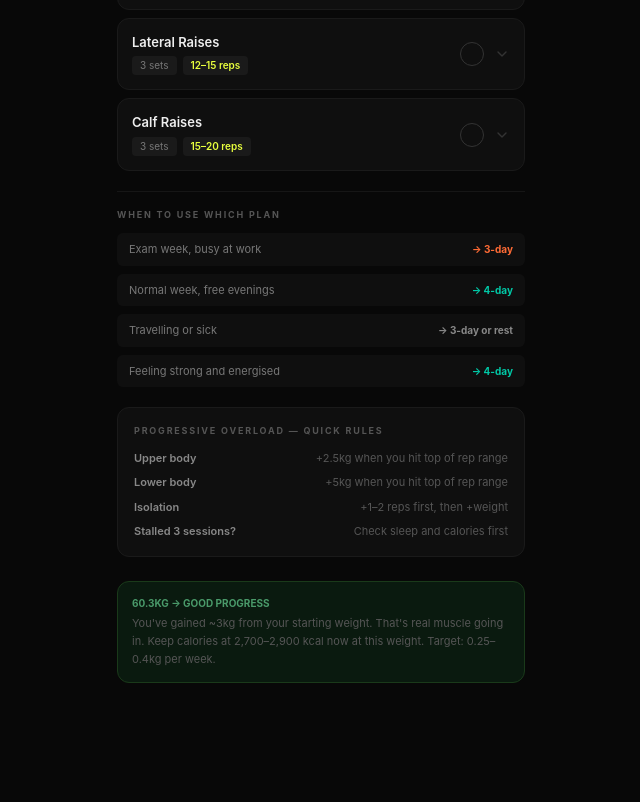
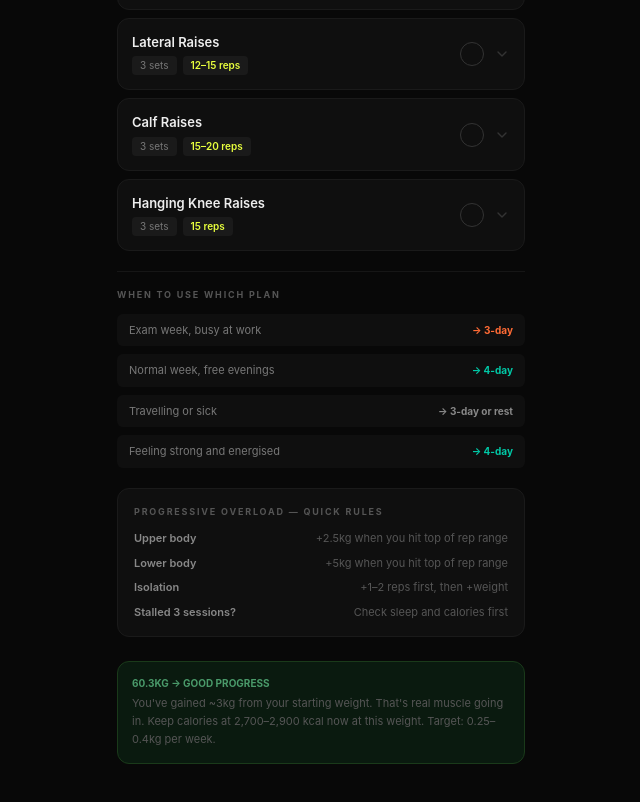
Before and after one commit to ddddami/lift, a React (Vite) app: page / in a window 1280 px wide. Shown: the part 924-1726 px from the top of the page, without its empty margins (319-959 px from the left). Built offline with nearby package versions, Linux system fonts and the light colour scheme.

Commit message:
feat: add core exercises to 3-day and 4-day plans

```diff
--- a/src/data/plans.ts
+++ b/src/data/plans.ts
@@ -45,6 +45,7 @@ export const plans: Record<string, Plan> = {
           { name: "Romanian Deadlift", sets: "3", reps: "10–12", note: "Slow down, feel hamstrings stretch. Don't rush this." },
           { name: "Lateral Raises", sets: "3", reps: "12–15", note: "Controlled. This is what makes shoulders WIDE. Never skip." },
           { name: "Calf Raises", sets: "3", reps: "15–20", note: "Slow up, hold at top, slow down." },
+          { name: "Hanging Knee Raises", sets: "3", reps: "15", note: "Core stability and lower abs." },
         ],
       },
       {
@@ -62,6 +63,7 @@ export const plans: Record<string, Plan> = {
           { name: "Face Pulls", sets: "3", reps: "15", note: "Rear delts = 3D shoulder look. Most guys skip this and wonder why shoulders look flat." },
           { name: "Barbell Curl", sets: "3", reps: "10–12", note: "Full range. No swinging." },
           { name: "Tricep Pushdown", sets: "3", reps: "10–12", note: "Triceps = 2/3 of your arm. More important than biceps for arm size." },
+          { name: "Cable Crunches", sets: "3", reps: "12–15", note: "Constant tension on the abs. Don't pull with arms." },
         ],
       },
       {
@@ -79,7 +81,7 @@ export const plans: Record<string, Plan> = {
           { name: "Dumbbell Shoulder Press", sets: "3", reps: "10–12", note: "Seated. Strict form. Shoulder volume hit 3." },
           { name: "Lateral Raises", sets: "3", reps: "12–15", note: "Third hit this week. Shoulder width compounds over time." },
           { name: "Hammer Curls", sets: "2", reps: "12", note: "Brachialis = arm thickness that shows from all angles." },
-          { name: "Plank / Ab Wheel", sets: "3", reps: "30–45s", note: "Core bracing. Keeps waist tight which makes V-taper more visible." },
+          { name: "Ab Wheel", sets: "3", reps: "10", note: "Or plank if wheel unavailable. Core bracing. Keeps waist tight." },
         ],
       },
     ],
@@ -105,6 +107,7 @@ export const plans: Record<string, Plan> = {
           { name: "Lateral Raises", sets: "4", reps: "12–15", note: "4 sets this day. Shoulder width is the #1 aesthetic muscle." },
           { name: "Tricep Pushdown", sets: "3", reps: "10–12", note: "Superset with lateral raises if you want to save time." },
           { name: "Cable / Barbell Curl", sets: "3", reps: "10–12", note: "Arms get hit every upper day — consistent volume = arm growth." },
+          { name: "Hanging Knee Raises", sets: "3", reps: "15", note: "Core stability and lower abs." },
         ],
       },
       {
@@ -140,6 +143,7 @@ export const plans: Record<string, Plan> = {
           { name: "Lateral Raises", sets: "3", reps: "15", note: "Second hit on side delts. Consistent volume = width over time." },
           { name: "Hammer Curls", sets: "3", reps: "12", note: "Brachialis thickness. Different stimulus from barbell curls." },
           { name: "Overhead Tricep Extension", sets: "3", reps: "12", note: "Long head of tricep — gives arm that full, thick look." },
+          { name: "Cable Crunches", sets: "3", reps: "12–15", note: "Constant tension on the abs. Don't pull with arms." },
         ],
       },
       {
```
